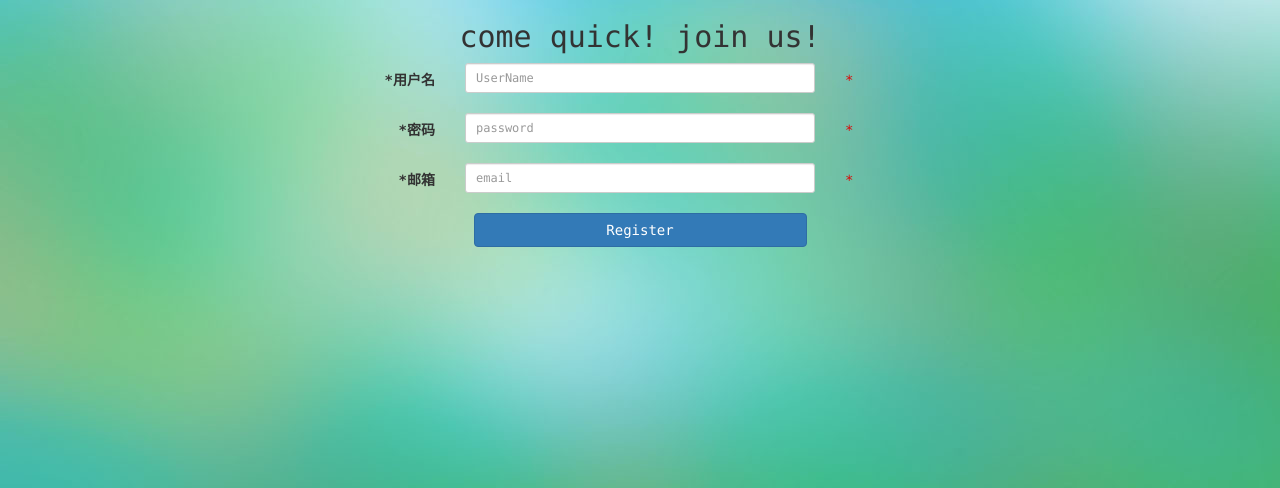
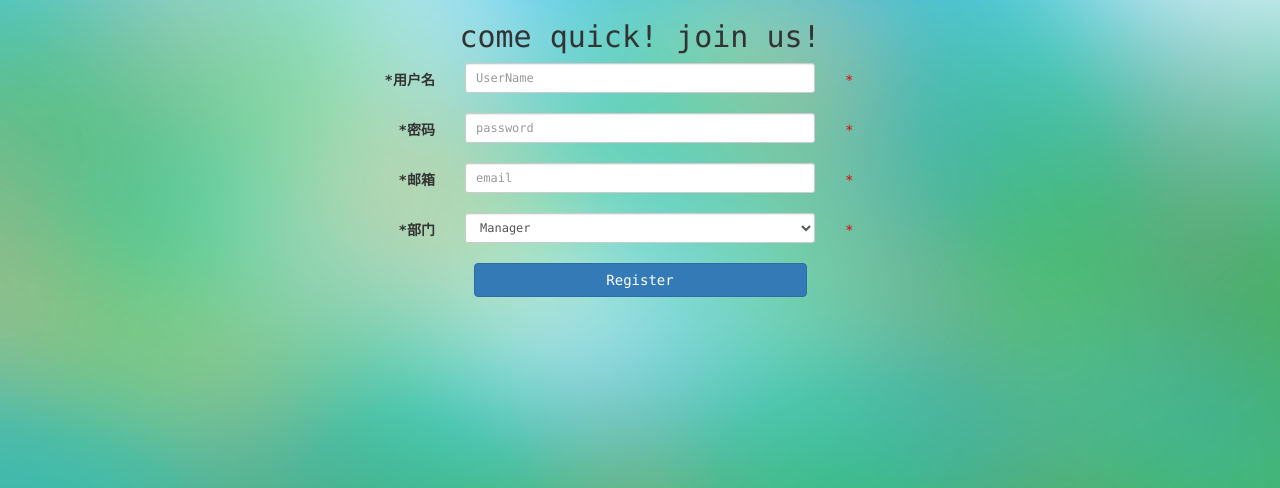
Before and after one commit to mk87878/conferenceSystem, a PHP site: page /register.php in a window 1280 px wide. Shown: the top 488 px of the page. Run offline with PHP 8.4, Linux system fonts and the light colour scheme.

Commit message:
完成注册新用户php，完成部门遍历显示plugin-php

```diff
--- a/css/login.css
+++ b/css/login.css
@@ -32,3 +32,7 @@
     border-top-left-radius: 0;
     border-top-right-radius: 0;
 }
+
+.paddingT{
+    padding-top: 10px;
+}
--- a/css/style.css
+++ b/css/style.css
@@ -5,7 +5,7 @@
     padding: 0;
 }
 a{
-    /*text-decoration: none;*/
+    text-decoration: none;
     color: #000000;
 }
 body{
--- a/index.html
+++ b/index.html
@@ -1,4 +1,3 @@
-<?php session_start(); ?>
 <!DOCTYPE html>
 <html lang="en">
 <head>
@@ -22,7 +21,7 @@
 
 <body class="bg">
 <div class="container">
-    <form class="form-login" action="config/login.php" method="post">
+    <form class="form-login" action="plugin/login.php" method="post">
         <h2 class="form-login-heading">Please login</h2>
 
         <input type="text" id="inputUserName" name="userName" class="form-control" placeholder="userName" required autofocus>
@@ -31,7 +30,7 @@
 
         <button class="btn btn-lg btn-success btn-block" type="submit" name="submit">login</button>
 
-        <a href="register.php">join us! register a new user!</a>
+        <a href="register.php" class="paddingT  text-primary glyphicon glyphicon-triangle-right">Register</a>
     </form>
 
 
--- a/config/login.php
+++ b/plugin/login.php
@@ -5,7 +5,7 @@
  * Date: 15/12/23
  * Time: 11:07
  */
-include_once 'config.php';
+include_once '../config/config.php';
 if(isset($_POST['submit'])){//判断是否有提交表单动作（是否需要登录）
     $userName = $_POST['userName'];
     $passWord = md5($_POST['passWord']);
@@ -18,6 +18,6 @@ if(isset($_POST['submit'])){//判断是否有提交表单动作（是否需要
         $_SESSION['userName'] = $loginInfo['userName'];//登录用户名存入session
         $_SESSION['userId'] = $loginInfo['id'];//登录用户id存入session
 
-        echo "<script>alert('Login success. Welcome to here!');location.href='../register.php';</script>";
+        echo "<script>alert('Login success. Welcome to here!');location.href='../index.html';</script>";
     }
 }
--- a/config/logout.php
+++ b/plugin/logout.php
@@ -3,5 +3,5 @@ session_start();
 $_SESSION['login'] = '';
 $_SESSION['admin'] = '';
 session_destroy();
-header("Location: index.php");
+header("Location: ../index.php");
 ?>
--- a/register.php
+++ b/register.php
@@ -26,15 +26,30 @@
  */
 include_once 'config/config.php';
 
+//当有表单点击register时执行
+if(isset($_POST['register'])){
+    $userName = $_POST['userName'];
+    $passWord = md5($_POST['passWord']);
+    $email = $_POST['email'];
+    $sectionId = $_POST['sectionId'];
+    //检测用户名是否已经被注册
+    include_once 'plugin/nameCheck.php';
+    //向数据库插入新用户数据
+    include_once 'plugin/register.php';
+}
+
+
+
+
 ?>
 <body class="bg">
 <div class="container">
     <h2 class="text-center">come quick! join us!</h2>
-    <form action="" class="form-horizontal  col-sm-12">
+    <form method="post" class="form-horizontal  col-sm-12">
         <div class="form-group">
             <label for="text"  class="col-sm-4  control-label">*用户名</label>
             <div class="col-sm-4">
-                <input type="text" class="form-control input-sm"  placeholder="UserName">
+                <input type="text" class="form-control input-sm"  placeholder="UserName" name="userName">
             </div>
             <div class="col-sm-4 inputTips textRed">*</div>
         </div>
@@ -42,7 +57,7 @@ include_once 'config/config.php';
         <div class="form-group">
             <label for="text"  class="col-sm-4 control-label">*密码</label>
             <div class="col-sm-4">
-                <input type="password" class="form-control input-sm"  placeholder="password">
+                <input type="password" class="form-control input-sm"  placeholder="password" name="passWord">
             </div>
             <div class="col-sm-4 inputTips textRed">*</div>
         </div>
@@ -50,12 +65,22 @@ include_once 'config/config.php';
         <div class="form-group">
             <label for="email"  class="col-sm-4  control-label">*邮箱</label>
             <div class="col-sm-4">
-                <input type="email" class="form-control input-sm"  placeholder="email">
+                <input type="email" class="form-control input-sm"  placeholder="email" name="email">
             </div>
             <div class="col-sm-4 inputTips textRed">*</div>
         </div>
         <!------------------->
-        <button class="btn  btn-primary btn-block input30" type="submit">Register</button>
+        <div class="form-group">
+            <label for="email"  class="col-sm-4  control-label">*部门</label>
+            <div class="col-sm-4">
+                <select name="sectionId" class="form-control input-sm">
+                    <option value="1">Manager</option>
+                </select>
+            </div>
+            <div class="col-sm-4 inputTips textRed">*</div>
+        </div>
+        <!------------------->
+        <button class="btn  btn-primary btn-block input30" type="submit" name="register">Register</button>
     </form>
 </div>
 </body>
```
Also changed, not shown: plugin/admin.php (added, +11 -0 lines), plugin/nameCheck.php (added, +15 -0 lines), plugin/register.php (added, +17 -0 lines), plugin/sectionShow.php (added, +10 -0 lines).
